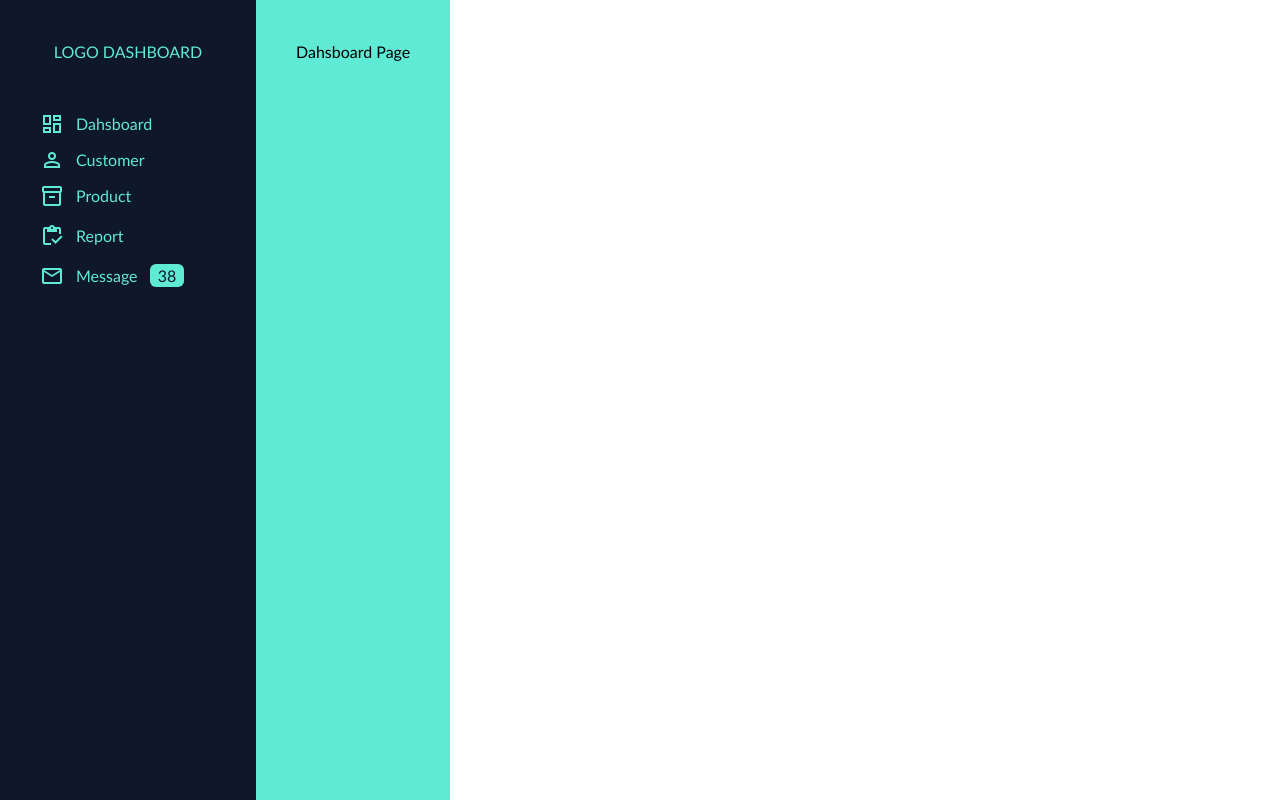
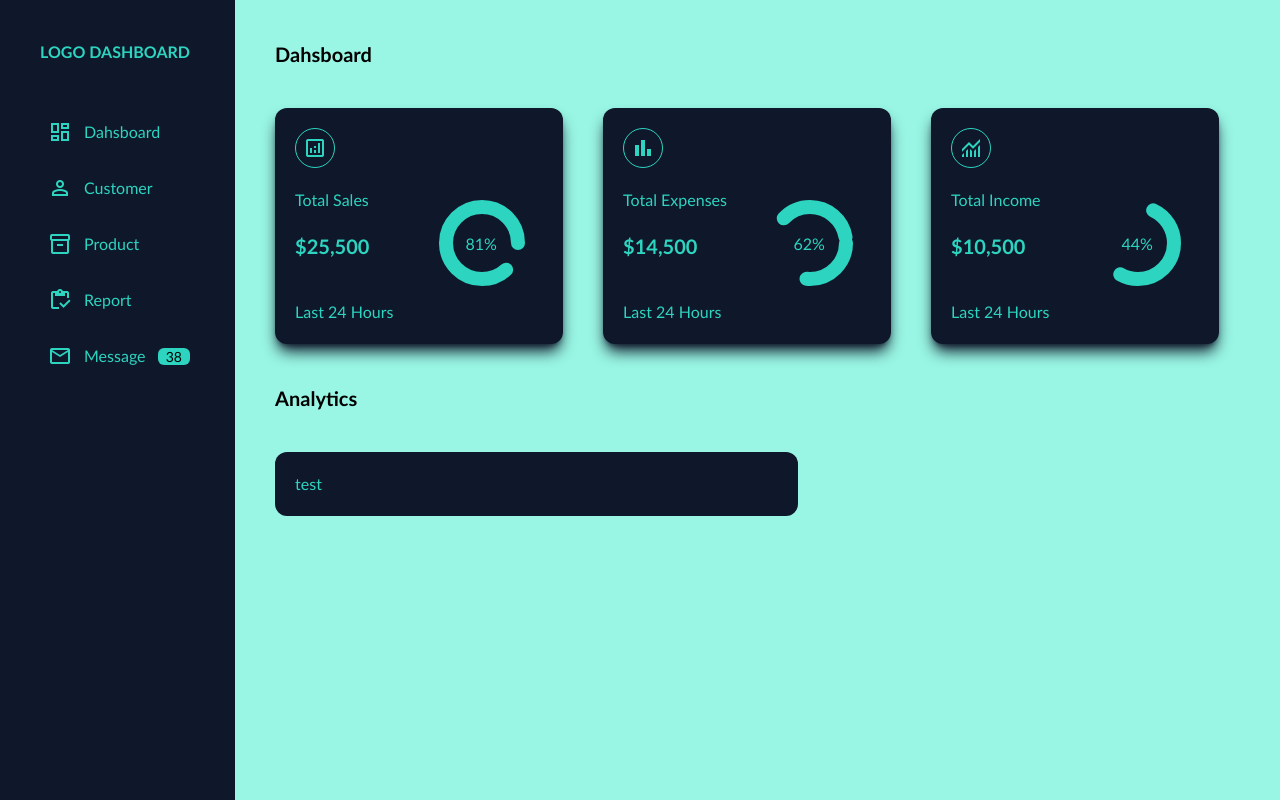
Before and after one commit to bapongka/dashboard, a website: page index.html in a window 1280 px wide. Drawn offline with nearby package versions, Linux system fonts and the light colour scheme.

Commit message:
Update
Dahsboard
-Sales
-Expenses
-Income

Analytics (COMINGSOON)

```diff
--- a/index.html
+++ b/index.html
@@ -10,44 +10,110 @@
   </head>
   <body>
     <div class="flex">
-      <aside class="bg-secondary h-screen p-10 w-64 text-primary text-center">
-        <h1>LOGO DASHBOARD</h1>
-        <div class="mt-10">
-          <div class="py-2">
-            <a href="#" class="flex">
+      <!-- SIDEBAR -->
+      <aside class="bg-secondary h-screen w-72 text-primary">
+        <h1 class="font-bold p-10 pb-0">LOGO DASHBOARD</h1>
+        <div class="mt-10 ml-2">
+          <button class="flex w-full py-4 px-10 focus:bg-light focus:text-secondary focus:border-l-8 focus:border-primary transition duration-300 ease-in-out">
+            <a href="#" class="flex hover:ml-4">
               <span class="material-symbols-outlined"> dashboard </span>
               <h3 class="ml-3">Dahsboard</h3>
             </a>
-          </div>
-          <div class="py-1">
-            <a href="#" class="flex">
+          </button>
+
+          <button class="flex w-full py-4 px-10 focus:bg-light focus:text-secondary focus:border-l-8 focus:border-primary transition duration-300 ease-in-out">
+            <a href="#" class="flex hover:ml-4">
               <span class="material-symbols-outlined"> person </span>
               <h3 class="ml-3">Customer</h3>
             </a>
-          </div>
-          <div class="py-2">
-            <a href="#" class="flex">
+          </button>
+
+          <button class="flex w-full py-4 px-10 focus:bg-light focus:text-secondary focus:border-l-8 focus:border-primary transition duration-300 ease-in-out">
+            <a href="#" class="flex hover:ml-4">
               <span class="material-symbols-outlined"> inventory_2 </span>
               <h3 class="ml-3">Product</h3>
             </a>
-          </div>
-          <div class="py-2">
-            <a href="#" class="flex">
+          </button>
+
+          <button class="flex w-full py-4 px-10 focus:bg-light focus:text-secondary focus:border-l-8 focus:border-primary transition duration-300 ease-in-out">
+            <a href="#" class="flex hover:ml-4">
               <span class="material-symbols-outlined"> inventory </span>
               <h3 class="ml-3">Report</h3>
             </a>
+          </button>
+
+          <button class="flex w-full py-4 px-10 focus:bg-light focus:text-secondary focus:border-l-8 focus:border-primary transition duration-300 ease-in-out">
+            <a href="#" class="flex hover:ml-4">
+              <span class="material-symbols-outlined"> mail </span>
+              <h3 class="ml-3">Message <span class="bg-primary text-black text-sm px-2 rounded-md ml-2">38</span></h3>
+            </a>
+          </button>
+        </div>
+      </aside>
+      <!-- SIDEBAR END -->
+
+      <main class="bg-light w-full">
+        <h1 class="p-10 font-bold text-xl">Dahsboard</h1>
+        <div class="flex">
+          <div class="bg-secondary text-primary p-5 ml-10 mr-5 w-72 rounded-xl shadow-lg shadow-secondary hover:shadow-none">
+            <div class="border border-primary rounded-full flex h-10 w-10 items-center justify-center">
+              <span class="material-symbols-outlined"> analytics </span>
+            </div>
+            <div class="flex one pt-5">
+              <div class="w-6/12">
+                <h3 class="font-medium">Total Sales</h3>
+                <h1 class="text-xl font-semibold pt-5">$25,500</h1>
+              </div>
+              <div class="relative w-6/12">
+                <svg class="w-full h-28">
+                  <circle cx="58" cy="50" r="36" fill="#2dd4bf"></circle>
+                </svg>
+                <p class="absolute flex top-0 left-0 w-full h-full justify-center items-center">81%</p>
+              </div>
+            </div>
+            <p>Last 24 Hours</p>
           </div>
-          <div class="py-2">
-            <a href="#" class="flex">
-              <span class="material-symbols-outlined"> mail </span>
-              <h3 class="ml-3">Message <span class="bg-primary text-secondary px-2 py-0.5 ml-2 rounded-md">38</span></h3>
-            </a>
+          <div class="bg-secondary text-primary p-5 mx-5 w-72 rounded-xl shadow-lg shadow-secondary hover:shadow-none">
+            <div class="border border-primary rounded-full flex h-10 w-10 items-center justify-center">
+              <span class="material-symbols-outlined"> bar_chart </span>
+            </div>
+            <div class="flex two pt-5">
+              <div class="w-6/12">
+                <h3 class="font-medium">Total Expenses</h3>
+                <h1 class="text-xl font-semibold pt-5">$14,500</h1>
+              </div>
+              <div class="relative w-6/12">
+                <svg class="w-28 h-28">
+                  <circle cx="58" cy="50" r="36" fill="#2dd4bf"></circle>
+                </svg>
+                <p class="absolute flex top-0 left-0 w-full h-full justify-center items-center">62%</p>
+              </div>
+            </div>
+            <p>Last 24 Hours</p>
+          </div>
+          <div class="bg-secondary text-primary p-5 mx-5 w-72 rounded-xl shadow-lg shadow-secondary hover:shadow-none">
+            <div class="border border-primary rounded-full flex h-10 w-10 items-center justify-center">
+              <span class="material-symbols-outlined"> monitoring </span>
+            </div>
+            <div class="flex three pt-5">
+              <div class="w-6/12">
+                <h3 class="font-medium">Total Income</h3>
+                <h1 class="text-xl font-semibold pt-5">$10,500</h1>
+              </div>
+              <div class="relative w-6/12">
+                <svg class="w-28 h-28">
+                  <circle cx="58" cy="50" r="36" fill="#2dd4bf"></circle>
+                </svg>
+                <p class="absolute flex top-0 left-0 w-full h-full justify-center items-center">44%</p>
+              </div>
+            </div>
+            <p>Last 24 Hours</p>
           </div>
         </div>
-      </aside>
-      <div class="bg-primary">
-        <h1 class="p-10">Dahsboard Page</h1>
-      </div>
+
+        <h1 class="p-10 font-bold text-xl">Analytics</h1>
+        <div class="bg-secondary text-primary ml-10 p-5 w-6/12 rounded-xl">test</div>
+      </main>
     </div>
   </body>
 </html>
--- a/src/input.css
+++ b/src/input.css
@@ -5,3 +5,28 @@
 body {
   font-family: "Gill Sans", "Gill Sans MT", Calibri, "Trebuchet MS", sans-serif;
 }
+
+main svg circle {
+  fill: none;
+  stroke: #2dd4bf;
+  stroke-width: 14;
+  stroke-linecap: round;
+  transform: translate(5px, 5px);
+  /* stroke-dasharray: 110;
+  stroke-dashoffset: 92; */
+}
+
+main .one svg circle {
+  stroke-dasharray: 200;
+  stroke-dashoffset: -30;
+}
+
+main .two svg circle {
+  stroke-dasharray: 80;
+  stroke-dashoffset: 20;
+}
+
+main .three svg circle {
+  stroke-dasharray: 110;
+  stroke-dashoffset: 35;
+}
--- a/tailwind.config.js
+++ b/tailwind.config.js
@@ -4,8 +4,9 @@ module.exports = {
   theme: {
     extend: {
       colors: {
-        primary: "#5eead4",
+        primary: "#2dd4bf",
         secondary: "#0f172a",
+        light: "#99f6e4",
       },
     },
   },
```
Also changed, not shown: dist/output.css.
